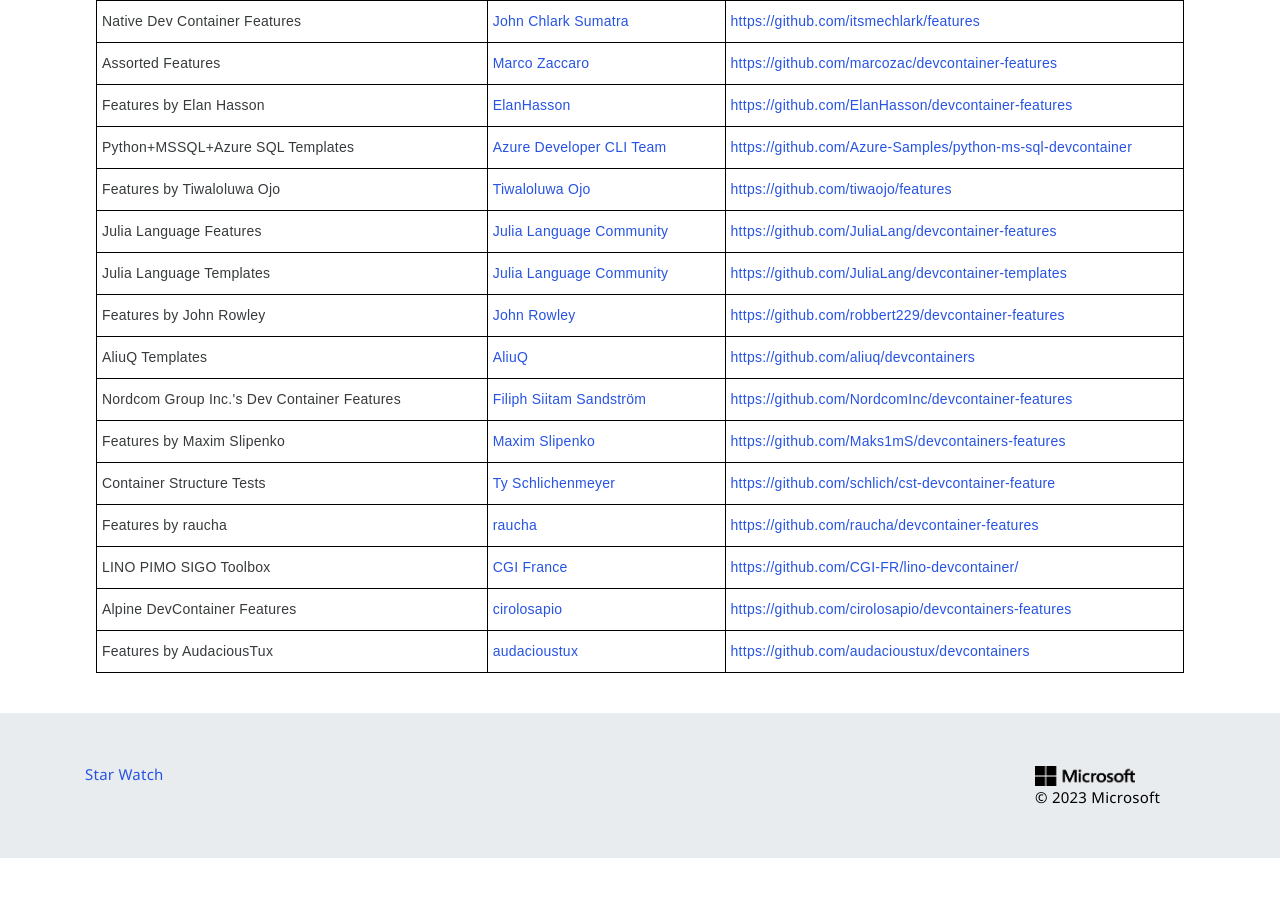
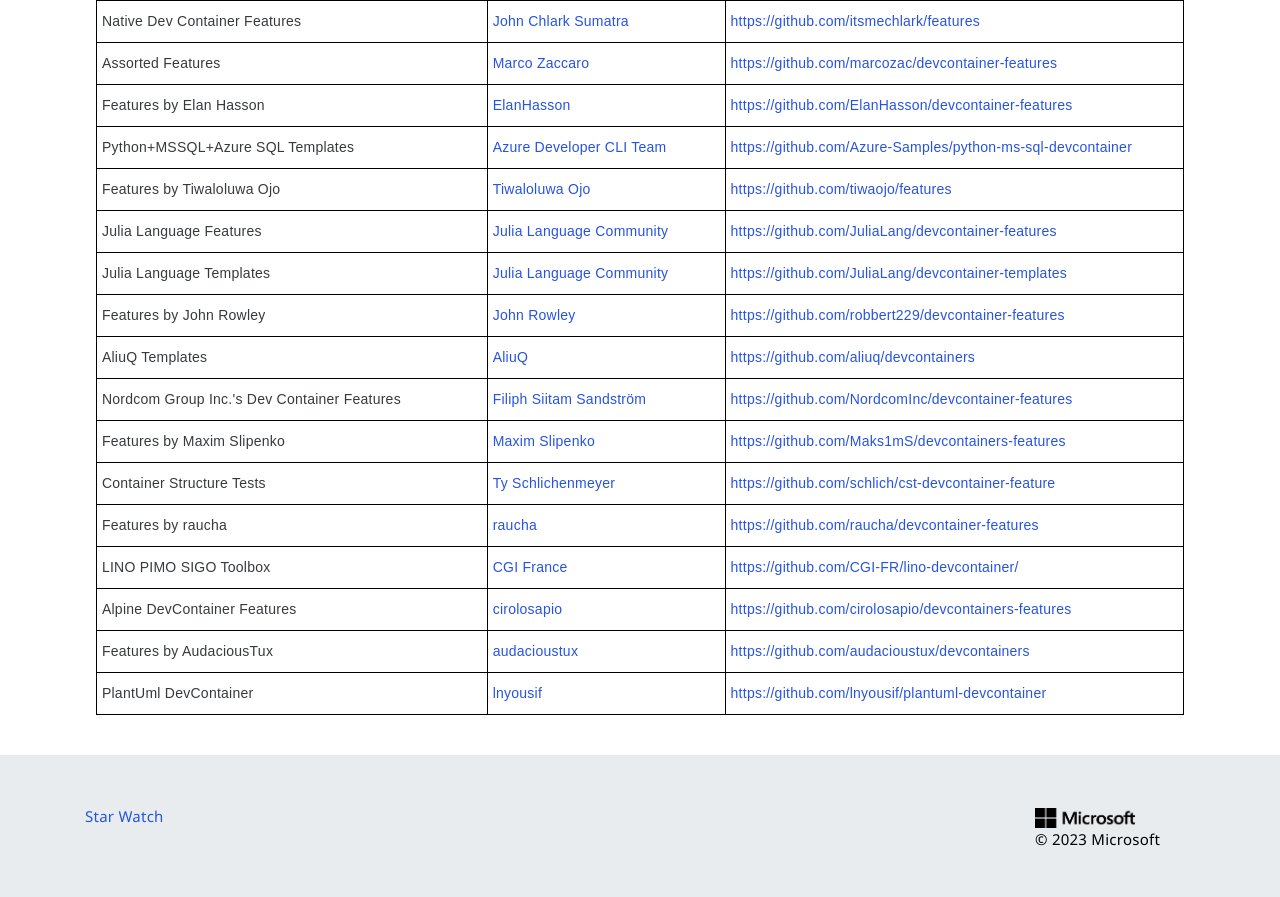
Before and after one commit to devcontainers/devcontainers.github.io, a Jekyll site: the page built from collections.html, in a window 1280 px wide and 900 px high, scrolled down 4618 px. Shown: the top 897 px of the window. Built offline with Jekyll 4.4.1, drawn with Linux system fonts in a browser that asks for light colours; nearby versions of some CDN libraries; comment, search, counter and statistics services are not loaded; before the commit the page ends 5476 px from its top, so only the background shows below that.

Commit message:
Adding PlantUml DevContainer (#303)

```diff
--- a/_data/collection-index.yml
+++ b/_data/collection-index.yml
@@ -588,3 +588,8 @@
   contact: https://github.com/audacioustux/devcontainers/issues
   repository: https://github.com/audacioustux/devcontainers
   ociReference: ghcr.io/audacioustux/devcontainers
+- name: PlantUml DevContainer
+  maintainer: lnyousif
+  contact: https://github.com/lnyousif/plantuml-devcontainer/issues
+  repository: https://github.com/lnyousif/plantuml-devcontainer
+  ociReference: ghcr.io/lnyousif/plantuml-devcontainer
```
